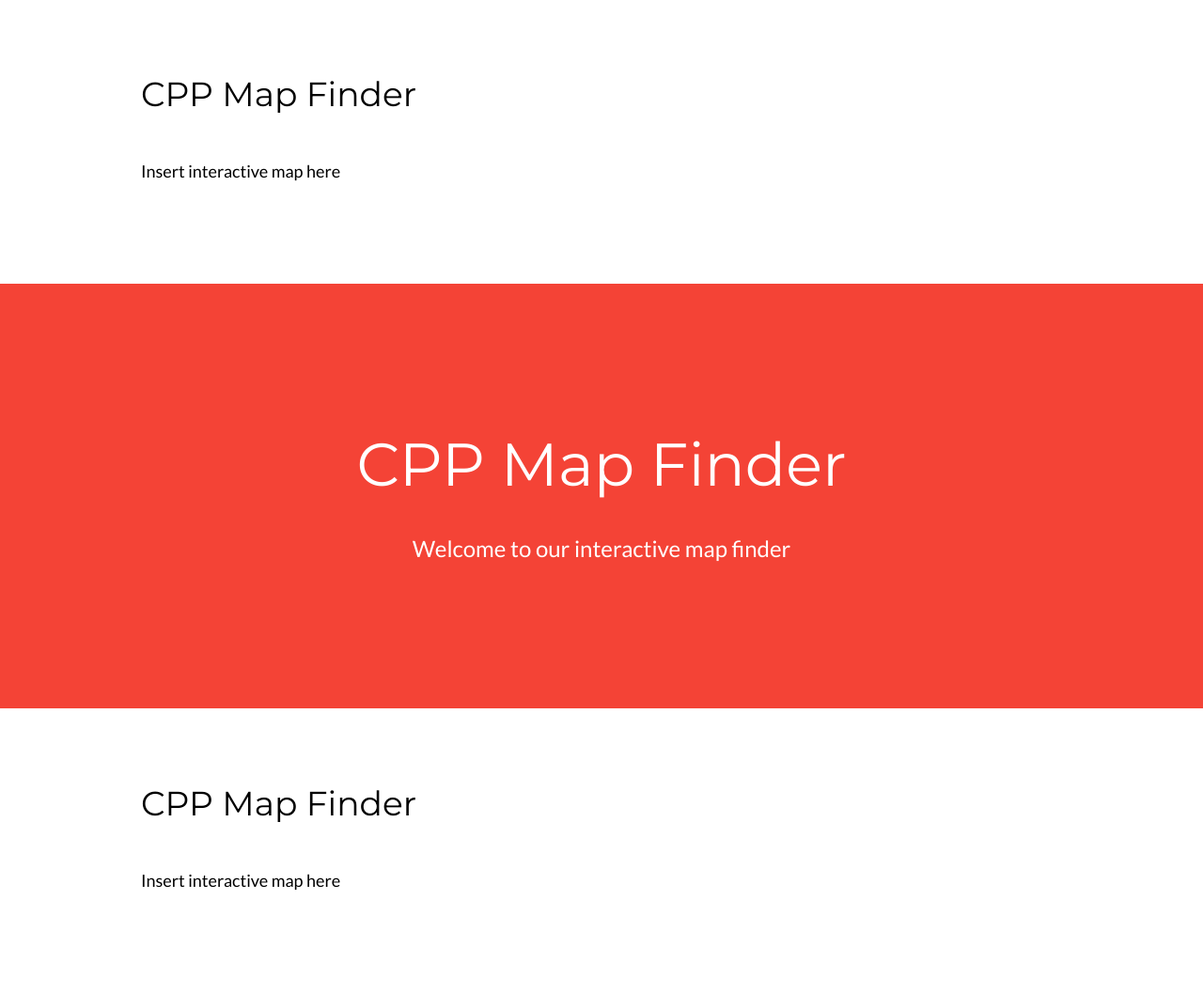
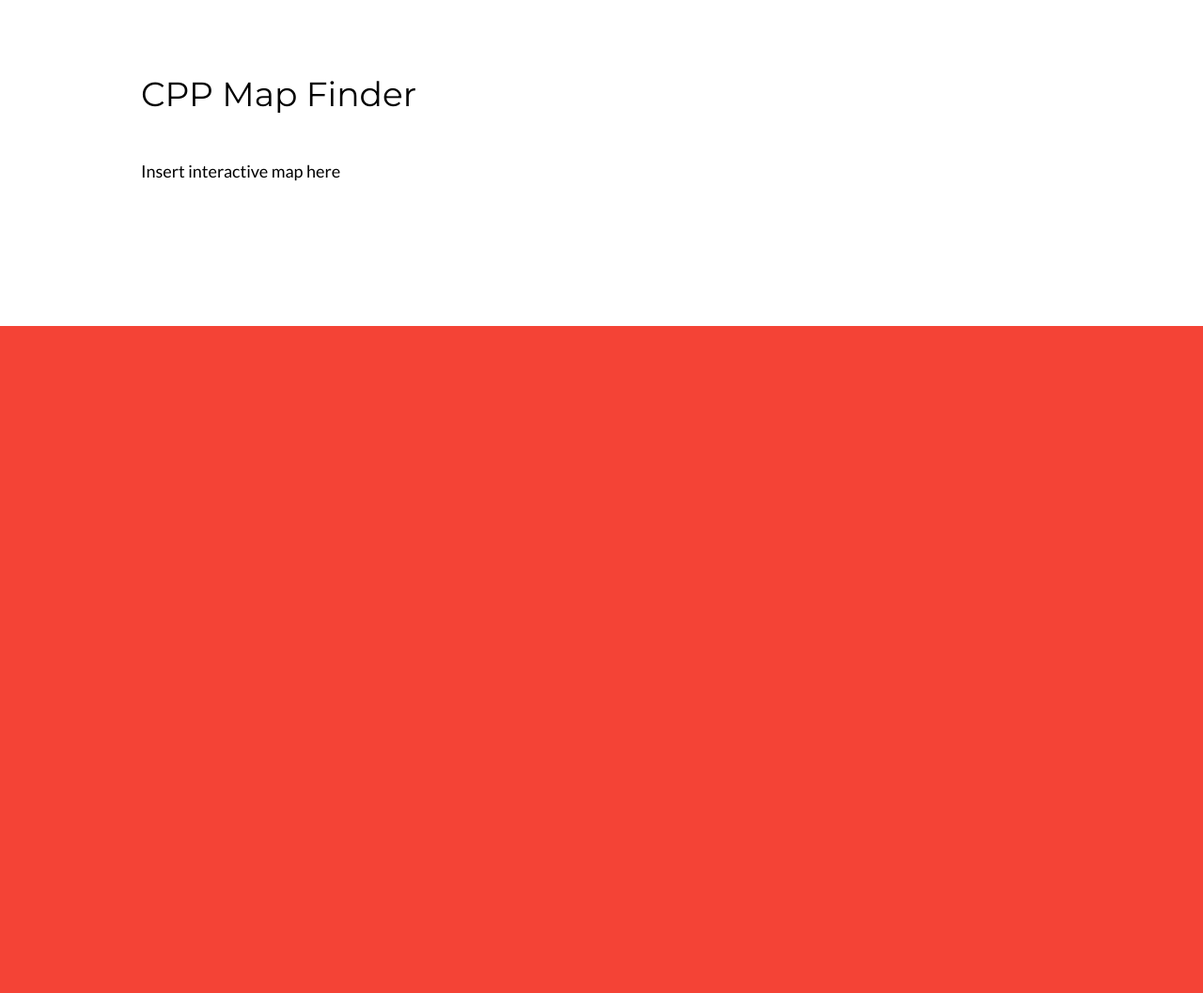
Before and after one commit to CS-4800-Team-Project-Spring-2023/cs4800-project, a Flask app: page /about-us in a window 1280 px wide. Shown: the part 453-1510 px from the top of the page at 94% size. After the commit the page ends 800 px from the top, so only its background shows below. Run offline with Flask 3, Linux system fonts and the light colour scheme.

Commit message:
Removed duplicate code

```diff
--- a/templates/about.html
+++ b/templates/about.html
@@ -60,65 +60,3 @@
 
 </body>
 </html>
-<!DOCTYPE html>
-<html lang="en">
-<head>
-<title>CPP Map Finder</title>
-<meta charset="UTF-8">
-<meta name="viewport" content="width=device-width, initial-scale=1">
-<link rel="stylesheet" href="https://www.w3schools.com/w3css/4/w3.css">
-<link rel="stylesheet" href="https://fonts.googleapis.com/css?family=Lato">
-<link rel="stylesheet" href="https://fonts.googleapis.com/css?family=Montserrat">
-<link rel="stylesheet" href="https://cdnjs.cloudflare.com/ajax/libs/font-awesome/4.7.0/css/font-awesome.min.css">
-<style>
-body,h1,h2,h3,h4,h5,h6 {font-family: "Lato", sans-serif}
-.w3-bar,h1,button {font-family: "Montserrat", sans-serif}
-.fa-anchor,.fa-coffee {font-size:200px}
-</style>
-</head>
-<body>
-
-  <!-- Navbar on small screens -->
-  <div id="navDemo" class="w3-bar-block w3-white w3-hide w3-hide-large w3-hide-medium w3-large">
-    <a href="#" class="w3-bar-item w3-button w3-padding-large">Link 1</a>
-    <a href="#" class="w3-bar-item w3-button w3-padding-large">Link 2</a>
-    <a href="#" class="w3-bar-item w3-button w3-padding-large">Link 3</a>
-    <a href="#" class="w3-bar-item w3-button w3-padding-large">Link 4</a>
-  </div>
-</div>
-
-<!-- Header -->
-<header class="w3-container w3-red w3-center" style="padding:128px 16px">
-  <h1 class="w3-margin w3-jumbo">CPP Map Finder</h1>
-  <p class="w3-xlarge">Welcome to our interactive map finder</p>
-</header>
-
-<!-- First Grid -->
-<div class="w3-row-padding w3-padding-64 w3-container">
-  <div class="w3-content">
-    <div class="w3-twothird">
-      <h1>CPP Map Finder</h1>
-      <h5 class="w3-padding-32">Insert interactive map here</h5>
-
-    </div>
-
-    <div class="w3-third w3-center">
-		<i class="fa-light fa-map-location-dot w3-padding-64 w3-text-red"></i>
-    </div>
-  </div>
-</div>
-
-<script>
-// Used to toggle the menu on small screens when clicking on the menu button
-function myFunction() {
-  var x = document.getElementById("navDemo");
-  if (x.className.indexOf("w3-show") == -1) {
-    x.className += " w3-show";
-  } else {
-    x.className = x.className.replace(" w3-show", "");
-  }
-}
-</script>
-
-</body>
-</html>
```
